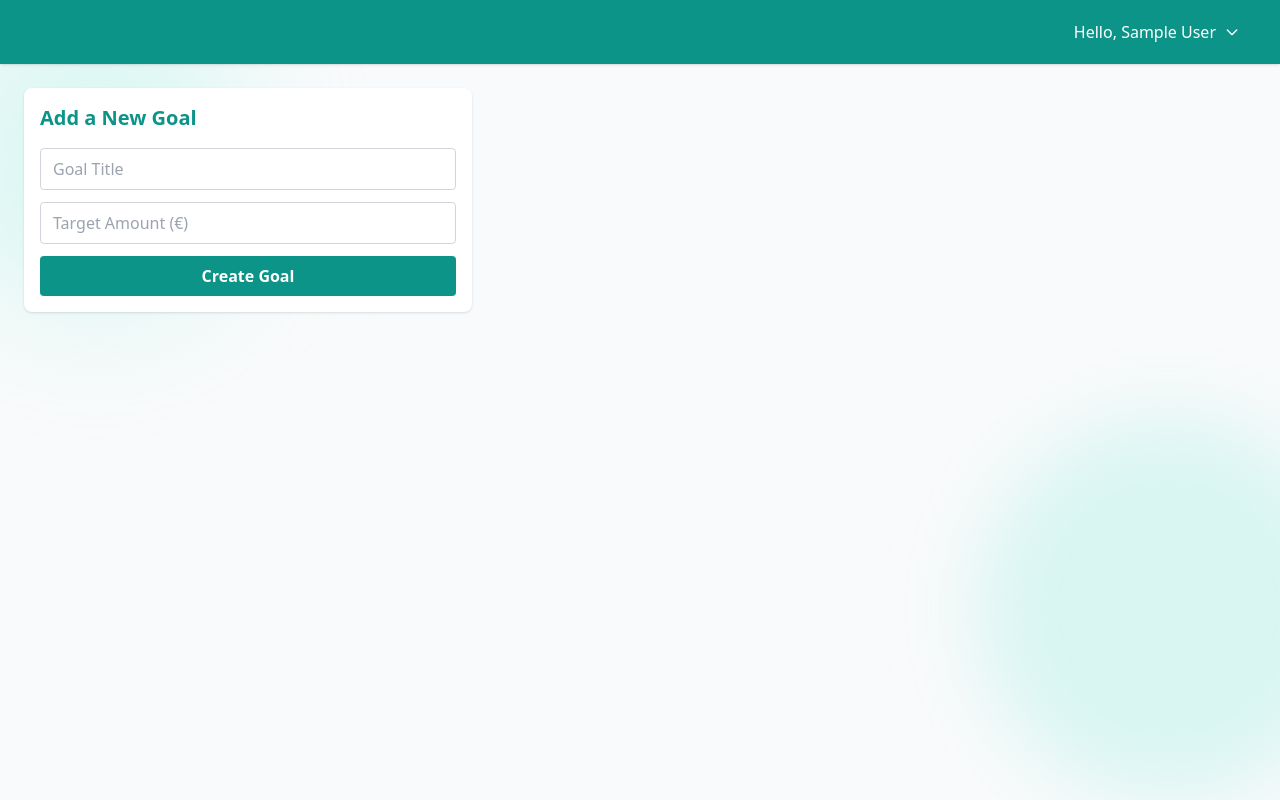
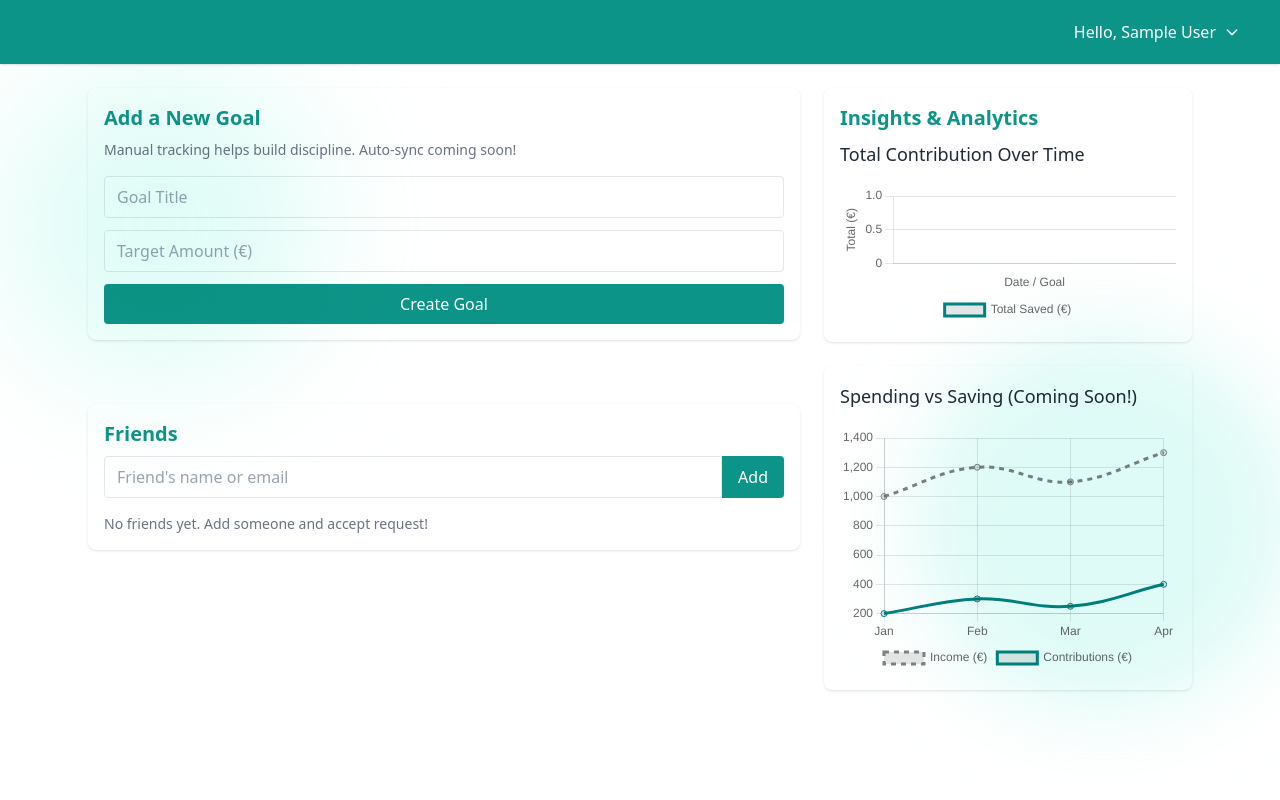
Before and after one commit to khanhngo22/HabiSave, a React (Create React App) app in the folder habisave/: page /dashboard in a window 1280 px wide. Built offline with nearby package versions, Linux system fonts and the light colour scheme; sample sign-in values are in the browser's storage.

Commit message:
implemented friend list and dynamic visualization for dashboard

```diff
--- a/habisave/package.json
+++ b/habisave/package.json
@@ -9,7 +9,9 @@
     "@testing-library/jest-dom": "^6.6.3",
     "@testing-library/react": "^16.3.0",
     "@testing-library/user-event": "^13.5.0",
+    "chart.js": "^4.4.9",
     "react": "^19.1.0",
+    "react-chartjs-2": "^5.3.0",
     "react-confetti": "^6.4.0",
     "react-dom": "^19.1.0",
     "react-router-dom": "^7.6.0",
--- a/habisave/src/components/Dashboard.jsx
+++ b/habisave/src/components/Dashboard.jsx
@@ -2,33 +2,78 @@
 import React, { useState, useEffect, useRef } from 'react';
 import { useNavigate } from 'react-router-dom';
 import Confetti from 'react-confetti';
+import {
+  Chart as ChartJS,
+  CategoryScale,
+  LinearScale,
+  PointElement,
+  LineElement,
+  Title,
+  Tooltip,
+  Legend
+} from 'chart.js';
+import { Line } from 'react-chartjs-2';
 
-const SESSION_KEY = 'habisave_currentUser';
-const getStorageKey = (userId) => `habisave_goals_${userId}`;
+ChartJS.register(
+  CategoryScale,
+  LinearScale,
+  PointElement,
+  LineElement,
+  Title,
+  Tooltip,
+  Legend
+);
+
+const SESSION_KEY    = 'habisave_currentUser';
+const USERS_KEY     = 'habisave_users';
+const getStorageKey  = (userId) => `habisave_goals_${userId}`;
+const getFriendsKey  = (userId) => `habisave_friends_${userId}`;
+const getRequestsKey  = (userId) => `habisave_requests_${userId}`;
 
 export default function Dashboard() {
-  const navigate = useNavigate();
+  const navigate    = useNavigate();
   const currentUser = JSON.parse(localStorage.getItem(SESSION_KEY));
-  const userKey = currentUser ? getStorageKey(currentUser.id) : null;
+  // **only** build keys once we know we have a user
+  const userId      = currentUser?.id;
+  const HISTORY_KEY = userId ? `habisave_history_${userId}` : null;
+  const userKey     = userId ? getStorageKey(userId)            : null;
+  const friendsKey  = userId ? getFriendsKey(userId)            : null;
+  const requestsKey = userId ? getRequestsKey(userId)           : null;
 
-  const [goals, setGoals] = useState(() => {
+  const [history, setHistory] = useState(() => {
+    return JSON.parse(localStorage.getItem(HISTORY_KEY) || '[]');
+  });
+  const [goals, setGoals]         = useState(() => {
     const stored = userKey && localStorage.getItem(userKey);
     return stored ? JSON.parse(stored) : [];
   });
-  const [title, setTitle] = useState('');
-  const [target, setTarget] = useState('');
+  const [friends, setFriends]     = useState(() => {
+    const stored = friendsKey && localStorage.getItem(friendsKey);
+    return stored ? JSON.parse(stored) : [];
+  });
+  const [requests, setRequests]   = useState(() => JSON.parse(localStorage.getItem(requestsKey) || '[]'));
+  const [newFriend, setNewFriend] = useState('');
+  const [title, setTitle]         = useState('');
+  const [target, setTarget]       = useState('');
   const [celebration, setCelebration] = useState(null);
-  const [menuOpen, setMenuOpen] = useState(false);
-  const menuRef = useRef();
+  const [menuOpen, setMenuOpen]   = useState(false);
+  const menuRef                   = useRef();
 
+  // Redirect if not logged in
   useEffect(() => {
     if (!currentUser) navigate('/', { replace: true });
   }, [currentUser, navigate]);
 
+  // Persist goals & friends
   useEffect(() => {
     localStorage.setItem(userKey, JSON.stringify(goals));
   }, [goals, userKey]);
+  useEffect(() => {
+    localStorage.setItem(friendsKey, JSON.stringify(friends));
+  }, [friends, friendsKey]);
+  useEffect(() => { localStorage.setItem(requestsKey, JSON.stringify(requests)); }, [requests, requestsKey]);
 
+  // Close menu on outside click
   useEffect(() => {
     function handleClickOutside(e) {
       if (menuRef.current && !menuRef.current.contains(e.target)) {
@@ -39,173 +84,356 @@ export default function Dashboard() {
     return () => document.removeEventListener('mousedown', handleClickOutside);
   }, []);
 
+  // Persist history whenever it changes
+  useEffect(() => {
+    localStorage.setItem(HISTORY_KEY, JSON.stringify(history));
+  }, [history, HISTORY_KEY]);
+
   const handleLogout = () => {
     localStorage.removeItem(SESSION_KEY);
     navigate('/', { replace: true });
   };
 
-  const handleAddGoal = (e) => {
+  // Goals
+  const handleAddGoal = e => {
     e.preventDefault();
     if (!title || !target) return;
-    const newGoal = {
-      id: Date.now(),
-      title,
-      targetAmount: Number(target),
-      currentAmount: 0,
-      createdAt: Date.now(),
-    };
-    setGoals((prev) => [...prev, newGoal]);
-    setTitle('');
-    setTarget('');
+    const newGoal = { id: Date.now(), title, targetAmount: Number(target), currentAmount: 0, createdAt: Date.now() };
+    setGoals(prev => [...prev, newGoal]);
+    setTitle(''); setTarget('');
   };
 
-  const handleAddContribution = (id) => {
+  const handleAddContribution = id => {
     const amount = parseFloat(prompt('Enter amount (€):'));
     if (!amount || amount <= 0) return;
-    setGoals((prev) =>
-      prev.map((g) => {
+
+    // 1) Compute updated goals array
+    const updatedGoals = goals.map(g => {
       if (g.id !== id) return g;
       const updated = { ...g, currentAmount: g.currentAmount + amount };
       if (g.currentAmount < g.targetAmount && updated.currentAmount >= g.targetAmount) {
         setCelebration({ title: g.title });
       }
       return updated;
-      })
-    );
+    });
+
+    // 2) Update goals state once
+    setGoals(updatedGoals);
+
+    // 3) Now record a single history snapshot
+    const newTotal = updatedGoals.reduce((sum, g) => sum + g.currentAmount, 0);
+    const updatedGoal = updatedGoals.find(g => g.id === id);
+    setHistory(prev => [
+      ...prev,
+      {
+        date:     new Date().toLocaleDateString(),
+        goalName: updatedGoal.title,
+        total:    newTotal
+      }
+    ]);
   };
 
-  const handleDelete = (id) => {
+  const handleDelete = id => {
     if (window.confirm('Delete this goal?')) {
-      setGoals((prev) => prev.filter((g) => g.id !== id));
+      setGoals(prev => prev.filter(g => g.id !== id));
     }
   };
-
-  const handleEdit = (id) => {
+  const handleEdit = id => {
     const newTitle = prompt('New title:');
-    if (newTitle) {
-      setGoals((prev) =>
-        prev.map((g) => (g.id === id ? { ...g, title: newTitle } : g))
-      );
-    }
+    if (newTitle) setGoals(prev => prev.map(g => g.id===id ? { ...g, title: newTitle } : g));
+  };
+  const renderBadges = g => {
+    const pct = (g.currentAmount/g.targetAmount)*100;
+    const badges = [];
+    if (g.currentAmount>0)        badges.push('🏅 First Save');
+    if(pct>=50 && pct<100)        badges.push('🎯 Halfway There');
+    if(pct>=100)                  badges.push('🏆 Goal Complete');
+    return badges.map((b,i)=><span key={i} className="text-sm mr-2">{b}</span>);
   };
 
-  const renderBadges = (g) => {
-    const pct = (g.currentAmount / g.targetAmount) * 100;
-    const badges = [];
-    if (g.currentAmount > 0) badges.push('🏅 First Save');
-    if (pct >= 50 && pct < 100) badges.push('🎯 Halfway There');
-    if (pct >= 100) badges.push('🏆 Goal Complete');
-    return badges.map((b, i) => (
-      <span key={i} className="text-sm mr-2">{b}</span>
-    ));
+  // Add friend: send request to target user
+  const handleAddFriend = e => {
+    e.preventDefault();
+    const nameOrEmail = newFriend.trim();
+    const target = users.find(u => u.name === nameOrEmail || u.email === nameOrEmail);
+    if (!target) {
+      alert('User not found');
+      return;
+    }
+    if (target.id === currentUser.id) {
+      alert('You cannot add yourself as a friend.');
+      return;
+    }
+    // Prevent adding someone already a friend or with a pending request
+    if (friends.some(f => f.id === target.id)) {
+      alert(`${target.name} is already your friend.`);
+      return;
+    }
+    const incomingKey = getRequestsKey(target.id);
+    const incoming = JSON.parse(localStorage.getItem(incomingKey) || '[]');
+    if (incoming.some(r => r.fromId === currentUser.id)) {
+      alert(`Friend request to ${target.name} is already pending.`);
+      return;
+    }
+    // Add to target's incoming requests
+    incoming.push({ fromId: currentUser.id, fromName: currentUser.name });
+    localStorage.setItem(incomingKey, JSON.stringify(incoming));
+    setNewFriend('');
+    alert('Friend request sent!');
+  };
+
+ // Remove friend and propagate change to the other user
+  const handleRemoveFriend = id => {
+    // 1. Remove from current user's list
+    setFriends(prev => prev.filter(f => f.id !== id));
+
+    // 2. Also remove current user from the other user's list
+    const otherFriendsKey = getFriendsKey(id);
+    const otherFriends = JSON.parse(localStorage.getItem(otherFriendsKey) || '[]');
+    const updatedOther = otherFriends.filter(f => f.id !== currentUser.id);
+    localStorage.setItem(otherFriendsKey, JSON.stringify(updatedOther));
+  };
+
+   // Utility to dedupe by id
+  const dedupeById = arr =>
+    arr.filter((item, idx, self) =>
+      idx === self.findIndex(other => other.id === item.id)
+    );
+
+  // Accept request: update both users' friends and remove request
+  const handleAccept = req => {
+    // For current user, add and dedupe
+    setFriends(prev =>
+      dedupeById([
+        ...prev,
+        { id: req.fromId, name: req.fromName }
+      ])
+    );
+    // For requester
+    const reqUserFriendsKey = getFriendsKey(req.fromId);
+    const reqUserFriends = JSON.parse(localStorage.getItem(reqUserFriendsKey) || '[]');
+    reqUserFriends.push({ id: currentUser.id, name: currentUser.name });
+    localStorage.setItem(reqUserFriendsKey, JSON.stringify(reqUserFriends));
+    // Remove request
+    setRequests(prev => prev.filter(r => r.fromId !== req.fromId));
+  };
+  const handleReject = fromId => {
+    setRequests(prev => prev.filter(r => r.fromId !== fromId));
   };
 
   return (
-    <div className="relative min-h-screen bg-gray-50 overflow-hidden pt-16">
+    <div className="relative mt-16 p-6 max-w-6xl mx-auto flex flex-col lg:flex-row gap-6">
       {/* Taskbar */}
       <nav className="fixed top-0 left-0 right-0 bg-teal-600 shadow px-6 h-16 flex items-center justify-end z-40">
         <div className="relative" ref={menuRef}>
-          <button
-            onClick={() => setMenuOpen(!menuOpen)}
-            className="flex items-center space-x-2 px-4 py-2 rounded hover:bg-teal-700 transition"
-          >
+          <button onClick={()=>setMenuOpen(!menuOpen)} className="flex items-center space-x-2 px-4 py-2 rounded hover:bg-teal-700 transition">
             <span className="text-white font-medium">Hello, {currentUser?.name}</span>
-            <svg
-              className="w-4 h-4 text-white"
-              fill="none" stroke="currentColor" viewBox="0 0 24 24"
-            >
-              <path strokeLinecap="round" strokeLinejoin="round" strokeWidth={2}
-                d="M19 9l-7 7-7-7" />
+            <svg className="w-4 h-4 text-white" fill="none" stroke="currentColor" viewBox="0 0 24 24">
+              <path strokeLinecap="round" strokeLinejoin="round" strokeWidth={2} d="M19 9l-7 7-7-7"/>
             </svg>
           </button>
           {menuOpen && (
-            <div className="absolute right-0 mt-2 w-40 bg-white border border-gray-200 rounded shadow-lg overflow-hidden">
-              <button
-                onClick={() => navigate('/pricing')}
-                className="block w-full text-left px-4 py-2 text-sm text-teal-700 hover:bg-gray-100"
-              >
-                Upgrade
-              </button>
-              <button
-                onClick={handleLogout}
-                className="block w-full text-left px-4 py-2 text-sm text-red-600 hover:bg-gray-100"
-              >
-                Log Out
-              </button>
+            <div className="absolute right-0 mt-2 w-40 bg-white border rounded shadow-lg overflow-hidden">
+              <button onClick={()=>navigate('/pricing')} className="block w-full text-left px-4 py-2 text-sm text-teal-700 hover:bg-gray-100">Upgrade</button>
+              <button onClick={handleLogout} className="block w-full text-left px-4 py-2 text-sm text-red-600 hover:bg-gray-100">Log Out</button>
             </div>
           )}
         </div>
       </nav>
 
       {/* Decorative blobs */}
-      <div className="absolute top-0 -left-16 w-80 h-80 bg-teal-200 rounded-full mix-blend-multiply filter blur-3xl opacity-30 pointer-events-none" />
-      <div className="absolute bottom-0 -right-20 w-96 h-96 bg-teal-300 rounded-full mix-blend-multiply filter blur-2xl opacity-20 pointer-events-none" />
+      <div className="absolute top-0 -left-16 w-80 h-80 bg-teal-200 rounded-full mix-blend-multiply filter blur-3xl opacity-30 pointer-events-none"/>
+      <div className="absolute bottom-0 -right-20 w-96 h-96 bg-teal-300 rounded-full mix-blend-multiply filter blur-2xl opacity-20 pointer-events-none"/>
 
       {/* Celebration */}
       {celebration && (
         <>
-          <Confetti recycle={false} numberOfPieces={200} />
+          <Confetti recycle={false} numberOfPieces={200}/>
           <div className="fixed inset-0 bg-black bg-opacity-50 flex items-center justify-center z-50">
             <div className="bg-white rounded-2xl p-6 shadow-lg max-w-xs text-center">
               <h2 className="text-2xl font-bold text-teal-700 mb-4">Congratulations!</h2>
-              <p className="text-lg mb-6">You achieved your goal: <strong>{celebration.title}</strong></p>
-              <button
-                onClick={() => setCelebration(null)}
-                className="bg-teal-600 hover:bg-teal-700 text-white font-semibold py-2 px-4 rounded-xl transition"
-              >
-                Awesome!
-              </button>
+              <p className="text-lg mb-6">You achieved: <strong>{celebration.title}</strong></p>
+              <button onClick={()=>setCelebration(null)} className="bg-teal-600 hover:bg-teal-700 text-white font-semibold py-2 px-4 rounded-xl">Awesome!</button>
             </div>
           </div>
         </>
       )}
 
-      {/* Main content */}
-      <div className="relative p-6">
-        <form onSubmit={handleAddGoal} className="bg-white rounded-lg p-4 shadow mb-6 max-w-md">
-          <h2 className="text-xl font-semibold mb-4 text-teal-600">Add a New Goal</h2>
-          <input
-            type="text"
-            placeholder="Goal Title"
-            value={title}
-            onChange={(e) => setTitle(e.target.value)}
-            className="w-full border border-gray-300 rounded px-3 py-2 mb-3"
-          />
-          <input
-            type="number"
-            placeholder="Target Amount (€)"
-            value={target}
-            onChange={(e) => setTarget(e.target.value)}
-            className="w-full border border-gray-300 rounded px-3 py-2 mb-3"
-          />
-          <button type="submit" className="w-full bg-teal-600 text-white font-semibold py-2 rounded hover:bg-teal-700 transition">
-            Create Goal
-          </button>
+      <div className="flex-1 space-y-8">
+        {/* Goals */}
+        <form onSubmit={handleAddGoal} className="bg-white rounded-lg p-4 shadow">
+          <h2 className="text-xl font-semibold mb-2 text-teal-600">Add a New Goal</h2>
+          <p className="text-sm text-gray-500 mb-4">
+            Manual tracking helps build discipline. Auto‑sync coming soon!
+          </p>
+          <input type="text" value={title} onChange={e=>setTitle(e.target.value)} placeholder="Goal Title"
+            className="w-full border rounded px-3 py-2 mb-3"/>
+          <input type="number" value={target} onChange={e=>setTarget(e.target.value)} placeholder="Target Amount (€)"
+            className="w-full border rounded px-3 py-2 mb-3"/>
+          <button type="submit" className="w-full bg-teal-600 text-white py-2 rounded hover:bg-teal-700 transition">Create Goal</button>
         </form>
 
         <div className="grid gap-4 md:grid-cols-2">
-          {goals.map((g) => {
-            const percent = Math.min((g.currentAmount / g.targetAmount) * 100, 100);
+          {goals.map(g=>{
+            const percent=Math.min((g.currentAmount/g.targetAmount)*100,100);
             return (
               <div key={g.id} className="bg-white rounded-lg p-4 shadow relative">
                 <div className="absolute top-2 right-2 flex space-x-1">
-                  <button onClick={() => handleEdit(g.id)} title="Edit" className="text-gray-500 hover:text-teal-600">✏️</button>
-                  <button onClick={() => handleDelete(g.id)} title="Delete" className="text-red-400 hover:text-red-600">🗑️</button>
+                  <button onClick={()=>handleEdit(g.id)} className="text-gray-500 hover:text-teal-600">✏️</button>
+                  <button onClick={()=>handleDelete(g.id)} className="text-red-400 hover:text-red-600">🗑️</button>
                 </div>
-                <h3 className="text-lg font-semibold text-teal-800 mb-2">{g.title}</h3>
-                <div className="mb-2">{renderBadges(g)}</div>
+                <h3 className="text-lg font-semibold text-teal-800 mb-1">{g.title}</h3>
+                <div className="mb-1">{renderBadges(g)}</div>
                 <div className="bg-gray-200 rounded-full h-4 mb-2 overflow-hidden">
-                  <div className="bg-teal-500 h-4 rounded-full transition-all" style={{ width: `${percent}%` }} />
+                  <div className="bg-teal-500 h-4 rounded-full" style={{width:`${percent}%`}}/>
                 </div>
-                <p className="text-sm text-gray-600 mb-3">€{g.currentAmount.toFixed(2)} / €{g.targetAmount.toFixed(2)}</p>
-                <button className="bg-teal-500 text-white px-3 py-1 rounded hover:bg-teal-600 transition" onClick={() => handleAddContribution(g.id)}>
-                  Add Contribution
-                </button>
+                <p className="text-sm text-gray-600 mb-2">€{g.currentAmount.toFixed(2)} / €{g.targetAmount.toFixed(2)}</p>
+                <button onClick={()=>handleAddContribution(g.id)} className="bg-teal-500 text-white px-3 py-1 rounded hover:bg-teal-600 transition">Add Contribution</button>
+                <p className="text-xs text-gray-500 mt-2">Tip: +€10 each week? Quick add:</p>
+                <button onClick={()=>handleAddContribution(g.id,10)} className="text-xs text-teal-500 hover:underline">+ €10</button>
               </div>
             );
           })}
         </div>
+
+        {/* Incoming Friend Requests */}
+        {requests.length > 0 && (
+          <div className="bg-white rounded-lg p-4 shadow">
+            <h2 className="text-lg font-semibold text-teal-600 mb-2">Friend Requests</h2>
+            <ul className="space-y-2">
+              {requests.map(r => (
+                <li key={r.fromId} className="flex justify-between items-center">
+                  <span className="text-gray-800">{r.fromName}</span>
+                  <div className="space-x-2">
+                    <button
+                      onClick={() => handleAccept(r)}
+                      className="text-sm text-green-600 hover:underline"
+                    >
+                      Accept
+                    </button>
+                    <button
+                      onClick={() => handleReject(r.fromId)}
+                      className="text-sm text-red-600 hover:underline"
+                    >
+                      Reject
+                    </button>
                   </div>
+                </li>
+              ))}
+            </ul>
+          </div>
+        )}
+
+        {/* Friends List */}
+        <div className="bg-white rounded-lg p-4 shadow">
+          <h2 className="text-xl font-semibold text-teal-600 mb-2">Friends</h2>
+          <form onSubmit={handleAddFriend} className="flex mb-4">
+            <input
+              value={newFriend}
+              onChange={e => setNewFriend(e.target.value)}
+              placeholder="Friend's name or email"
+              className="flex-1 border rounded-l px-3 py-2"
+            />
+            <button
+              type="submit"
+              className="bg-teal-600 text-white px-4 rounded-r hover:bg-teal-700 transition"
+            >
+              Add
+            </button>
+          </form>
+          {friends.length === 0 ? (
+            <p className="text-sm text-gray-500">No friends yet. Add someone and accept request!</p>
+          ) : (
+            <ul className="space-y-2">
+              {friends.map(f => (
+                <li key={f.id} className="flex justify-between items-center">
+                  <span className="text-gray-800">{f.name}</span>
+                  <button
+                    onClick={() => handleRemoveFriend(f.id)}
+                    className="text-sm text-red-600 hover:underline"
+                  >
+                    Remove
+                  </button>
+                </li>
+              ))}
+            </ul>
+          )}
+        </div>
+      </div>
+      {/* Right column: Insights & Analytics */}
+      <aside className="w-full lg:w-1/3 space-y-6">
+        {/* Insights & Analytics */}
+        <div className="bg-white rounded-lg p-4 shadow">
+          <h2 className="text-xl font-semibold text-teal-600 mb-2">Insights & Analytics</h2>
+          <h3 className="text-lg font-medium text-gray-800 mb-2">
+            Total Contribution Over Time
+          </h3>
+          <div classname="h-100">
+            <Line
+              data={{
+                labels: history.map(h => `${h.date} - ${h.goalName}`),
+                datasets: [{
+                  label: 'Total Saved (€)',
+                  data: history.map(h => h.total),
+                  fill: false,
+                  borderColor: 'teal',
+                  tension: 0.4
+                }]
+              }}
+              options={{
+                responsive: true,
+                maintainAspectRatio: false,
+                layout: { padding: { top: 20 } },
+                scales: {
+                  x: {
+                    title: { display: true, text: 'Date / Goal' }
+                  },
+                  y: {
+                    title: { display: true, text: 'Total (€)' }
+                  }
+                },
+                plugins: { legend: { position: 'bottom' } }
+              }}
+            />
+          </div>
+        </div>
+
+        <div className="bg-white rounded-lg p-4 shadow">
+          <h3 className="text-lg font-medium text-gray-800 mb-2">
+            Spending vs Saving (Coming Soon!)
+          </h3>
+          <div className="h-64">
+            <Line
+              data={{
+                labels: ['Jan', 'Feb', 'Mar', 'Apr'],
+                datasets: [
+                  {
+                    label: 'Income (€)',
+                    data: [1000, 1200, 1100, 1300],
+                    borderDash: [5, 5],
+                    borderColor: 'gray',
+                    tension: 0.4
+                  },
+                  {
+                    label: 'Contributions (€)',
+                    data: [200, 300, 250, 400],
+                    borderColor: 'teal',
+                    tension: 0.4
+                  }
+                ]
+              }}
+              options={{
+                responsive: true,
+                maintainAspectRatio: false,
+                layout: { padding: { top: 20 } },
+                plugins: {
+                  legend: { position: 'bottom' }
+                }
+              }}
+            />
+          </div>
+        </div>
+      </aside>
     </div>
   );
 }
```
Also changed, not shown: 1 other file (tests, documents, lock files or other folders). Lines whose indentation alone changed are shown as unchanged.
